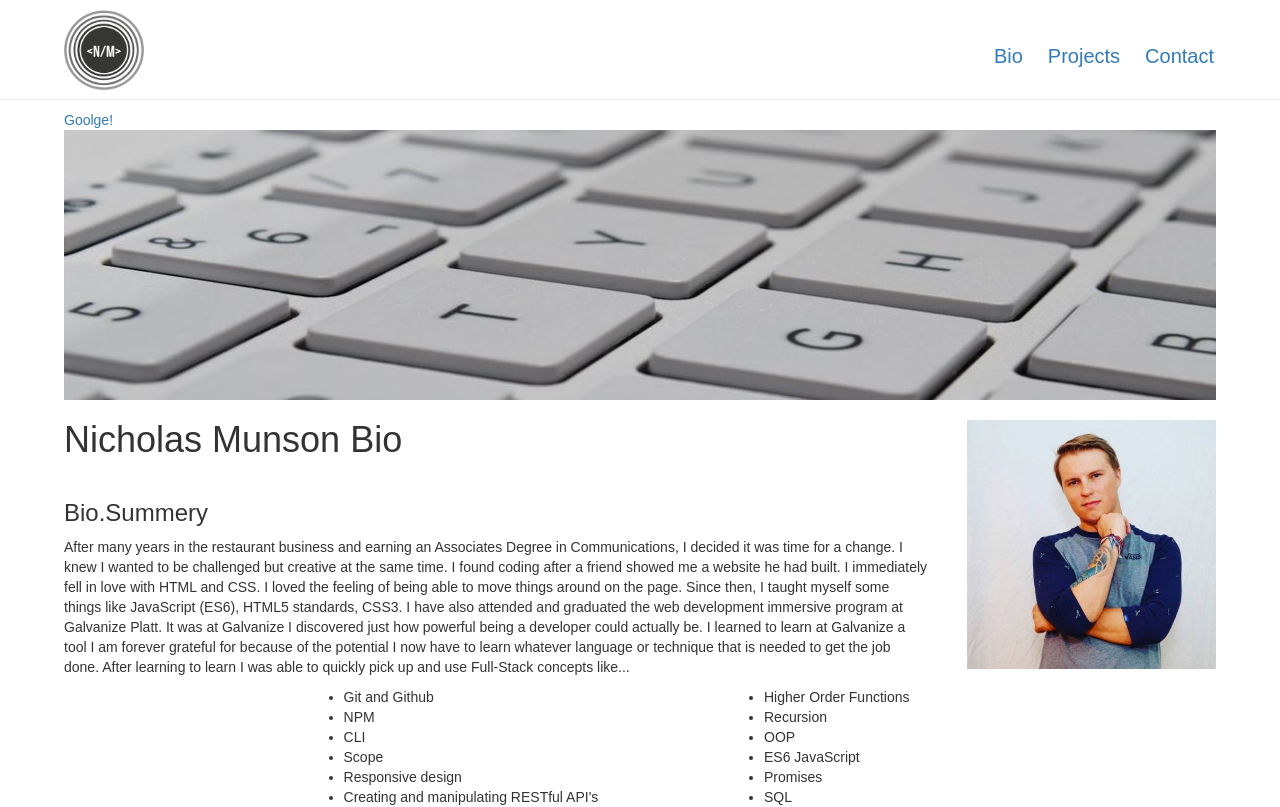
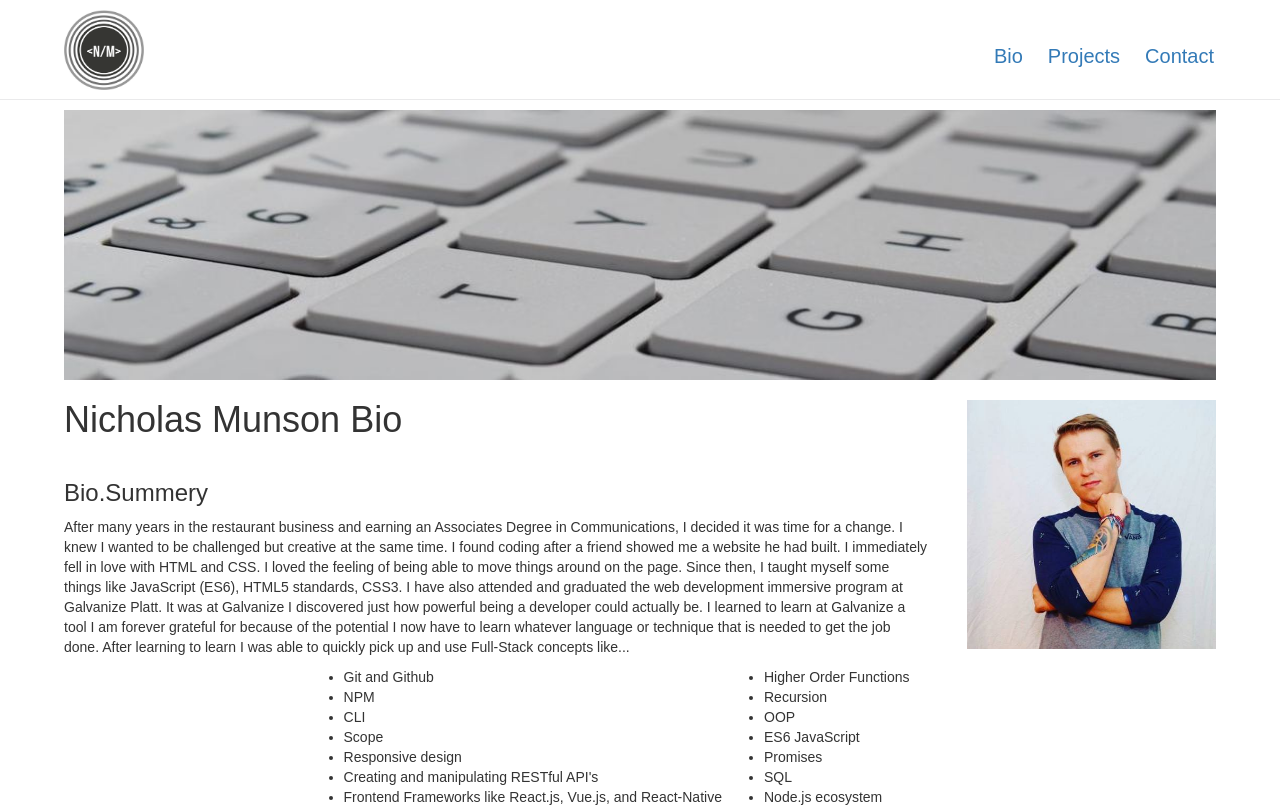
Before and after one commit to NicholasMunson/NicholasMunsonFullStackDevClient, a React (Create React App) app: page /Bio in a window 1280 px wide. Shown: the top 807 px of the page. Built offline with nearby package versions, Linux system fonts and the light colour scheme.

Commit message:
removed unneeded code

```diff
--- a/src/components/About.js
+++ b/src/components/About.js
@@ -4,7 +4,6 @@ import "../styles/about.css"
 function About(props){
 return(
     <div className="body">
-    <a href="www.google.com">Goolge!</a>
         <figure>
             <img className="hero-image" src={require("../images/imageedit_3_4072812862.jpg")} alt="keyboard" />
         </figure>
```
